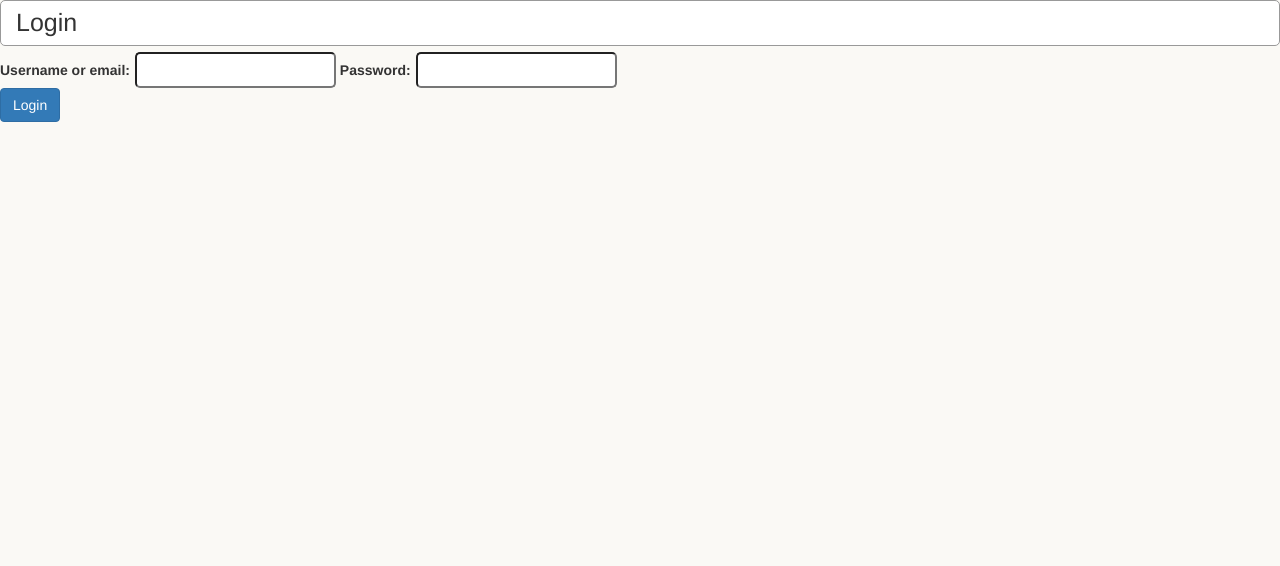
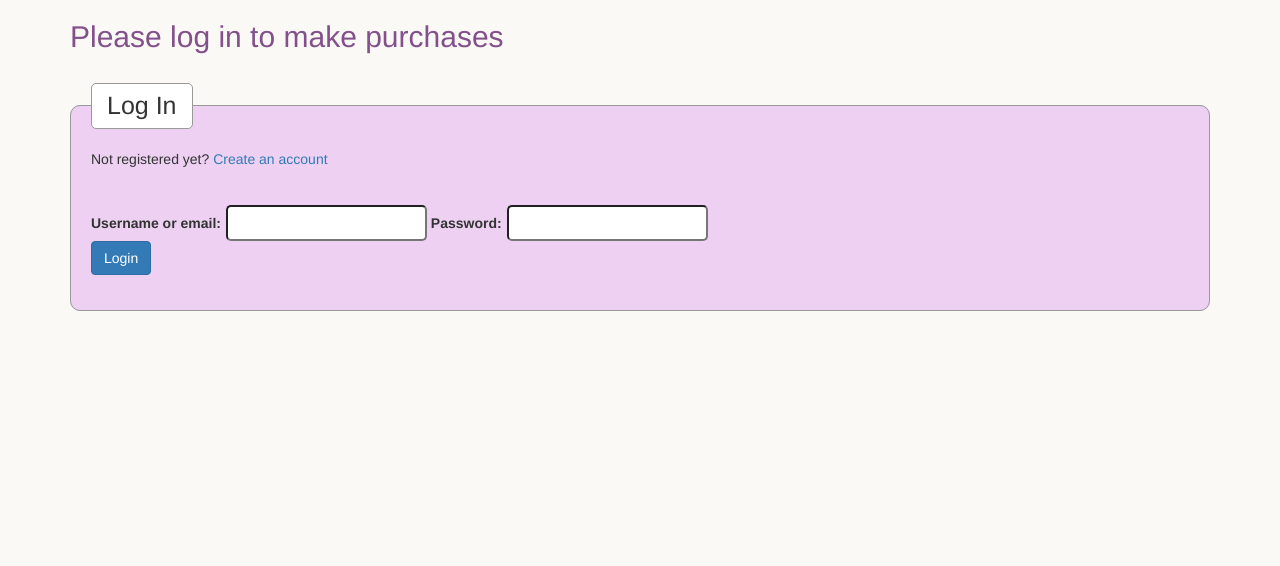
Before and after one commit to maxmiguta/project3, a Django app: page /login/ in a window 1280 px wide. Shown: the part 52-618 px from the top of the page. Run offline with Django 3.2, Linux system fonts and the light colour scheme; some libraries are stand-ins or nearby versions.

Commit message:
Modified login & register pages

```diff
--- a/templates/login.html
+++ b/templates/login.html
@@ -1,12 +1,20 @@
 {% extends "base.html" %}
 {% load bootstrap_tags %}
 {% block content %}
-    <form role="form" method="post" action="{% url 'login' %}">
-        <legend>Login</legend>
-        {% csrf_token %}
-        {{ form| as_bootstrap }}
-        <div class="form-group">
-            <button type="submit" class="btn btn-primary">Login</button>
-        </div>
+    <div class="container">
+    <h2>Please log in to make purchases</h2>
+    <br>
+    <form method="post" action="{% url 'login' %}">
+        <fieldset class="form-group">
+            <legend>Log In</legend>
+            <p>Not registered yet? <a href="{% url 'register' %}">Create an account</a></p>
+            <br/>
+            {% csrf_token %}
+            {{ form | as_bootstrap }}
+            <div class="form-group">
+                <button type="submit" class="btn btn-primary">Login</button>
+            </div>
+        </fieldset>
     </form>
+    </div>
 {% endblock %}
```
Also changed, not shown: templates/profile.html (+5 -2 lines), templates/register.html (+7 -1 lines).
